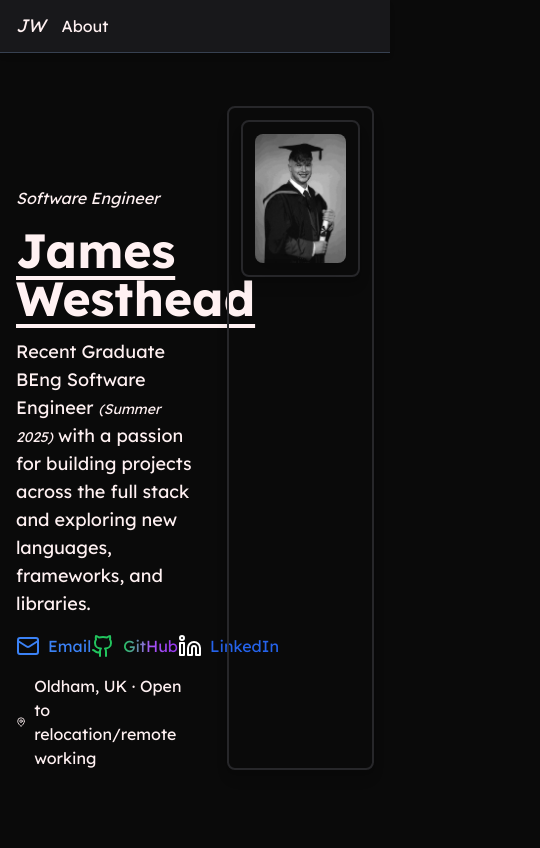
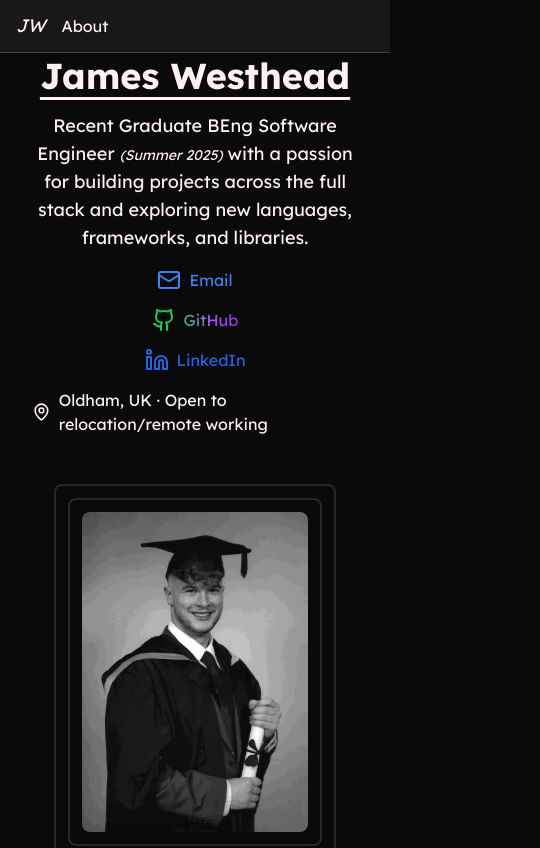
Before and after one commit to WestheadJ/portfolio, a React (Vite) app: page / in a window 390 px wide. Shown: the top 848 px of the page, 540 px wide, since content can reach past the window. Built offline with nearby package versions, Linux system fonts and the light colour scheme.

Commit message:
Mobile view fixed

```diff
--- a/src/components/Hero.jsx
+++ b/src/components/Hero.jsx
@@ -4,43 +4,56 @@ import me from "../assets/photos/me.webp";
 
 export default function Hero() {
     return (
+        <section className="min-h-screen flex items-center justify-center w-full px-4 md:px-0">
+            <div className="max-w-6xl flex flex-col md:flex-row items-center md:items-start">
 
-
-        <section className="min-h-screen flex items-center justify-center w-full">
-            <div className="max-w-68 flex">
-                <div className="w-1/2 space-y-4 mr-8 mt-[80px]">
-                    <p className="font-extralight italic">Software Engineer</p>
-                    <h1 className="text-5xl font-bold underline underline-offset-[8px] ">   James Westhead    </h1>
-                    <p className="text-lg max-w-2xl">
+                {/* Left text section */}
+                <div className="w-full md:w-1/2 space-y-4 mb-12 md:mb-0 md:mr-8 md:pl-20">
+                    <p className="font-extralight italic text-center md:text-left">Software Engineer</p>
+                    <h1 className="text-4xl sm:text-5xl font-bold underline underline-offset-[8px] text-center md:text-left">
+                        James Westhead
+                    </h1>
+                    <p className="text-lg max-w-xl mx-auto md:mx-0 text-center md:text-left">
                         Recent Graduate BEng Software Engineer <span className="italic text-sm">(Summer 2025)</span> with a passion for building projects across the full stack and exploring new languages, frameworks, and libraries.
                     </p>
 
-                    <div className="flex w-full max-w-md justify-between">
-                        <div className="flex items-center gap-2 hover:scale-110 hover:cursor-pointer transition-transform duration-200">
+                    {/* Social links */}
+                    <div className="flex flex-col sm:flex-row w-full justify-center sm:justify-center gap-4 sm:gap-1 mt-4">
+                        <div className="flex items-center gap-2 hover:scale-110 hover:cursor-pointer transition-transform duration-200 justify-center sm:justify-start">
                             <Mail className="text-blue-500" />
-                            <p className="bg-blue-500 bg-clip-text text-transparent">
-                                Email
-                            </p>
+                            <p className="bg-blue-500 bg-clip-text text-transparent">Email</p>
                         </div>
-                        <div className="flex items-center gap-2 hover:scale-110 hover:cursor-pointer transition-transform duration-200">
+                        <div className="flex items-center gap-2 hover:scale-110 hover:cursor-pointer transition-transform duration-200 justify-center sm:justify-start">
                             <Github className="text-green-500" />
-                            <p className="bg-gradient-to-r from-green-500 via-purple-500 to-purple-600 bg-clip-text text-transparent">
-                                GitHub
-                            </p>
+                            <p className="bg-gradient-to-r from-green-500 via-purple-500 to-purple-600 bg-clip-text text-transparent">GitHub</p>
                         </div>
-                        <div className="flex items-center gap-2 hover:scale-110 hover:cursor-pointer transition-transform duration-200"><Linkedin className="text-white" /><p className="text-blue-600">LinkedIn</p></div>
+                        <div className="flex items-center gap-2 hover:scale-110 hover:cursor-pointer transition-transform duration-200 justify-center sm:justify-start">
+                            <Linkedin className="text-blue-600" />
+                            <p className="text-blue-600">LinkedIn</p>
+                        </div>
                     </div>
-                    <div className="flex items-center gap-2 cursor-default"><MapPin /><p>Oldham, UK · Open to relocation/remote working</p></div>
+
+                    {/* Location */}
+                    <div className="flex items-center gap-2 justify-center  mt-4">
+                        <MapPin />
+                        <p>Oldham, UK · Open to relocation/remote working</p>
+                    </div>
                 </div>
-                <div className="w-1/2 flex justify-center">
+
+                {/* Right image section */}
+                <div className="w-full md:w-1/2 flex justify-center">
                     <div className="border-2 border-zinc-800 rounded-lg p-3 shadow-lg">
                         <div className="border-2 border-zinc-800 rounded-lg p-3 shadow-lg">
-                            <img src={me} alt="James Westhead graduation headshot" className="rounded-lg shadow-lg  mx-auto max-h-80 grayscale hover:grayscale-0" />
+                            <img
+                                src={me}
+                                alt="James Westhead graduation headshot"
+                                className="rounded-lg shadow-lg mx-auto max-w-full h-auto max-h-80 grayscale hover:grayscale-0"
+                            />
                         </div>
                     </div>
                 </div>
+
             </div>
-
-        </section >
+        </section>
     );
 }
--- a/src/components/PortfolioView.jsx
+++ b/src/components/PortfolioView.jsx
@@ -13,11 +13,11 @@ export default function PortfolioView() {
 
             <section className=" items-center justify-center">
                 <div className="inline-flex items-center justify-center w-full">
-                    <hr className="w-[60%] h-px my-8 bg-white-100 border-1" />
+                    <hr className="max-w-[60%] h-px my-8 bg-white-100 border-1" />
                     <span className="absolute px-16 font-medium text-heading -translate-x-1/2 bg-neutral-950 left-1/2"><p className="text-xl">ABOUT</p></span>
                 </div>
                 <div className="flex flex-col w-full items-center justify-center text-center">
-                    <div className="w-[71ch] mt-8 text-muted-foreground leading-relaxed">
+                    <div className="max-w-[71ch] mt-8 text-muted-foreground leading-relaxed">
                         <p >Hello there! I am James, and I recently graduated from Sheffield Hallam University with a 2:1 in Software Engineering. I love building projects in my spare time (when I'm not working!).   </p>
                         <p>With a focus using <span className="bg-gray-800 text-yellow-500 rounded-lg p-[2px] pr-0 font-extralight" >JavaScript </span>with frameworks like <span className="bg-gray-800 text-cyan-500 rounded-lg p-[2px] pr-0 font-extralight" >React.Js</span>  and <span className="bg-gray-800 text-blue-600 rounded-lg p-[2px] pr-0 font-extralight" >{"Python"}</span> for projects
                             I have used and played around with many languages and frameworks with the likes of <span className="bg-gray-800 text-purple-500 rounded-lg p-[2px] pr-0 font-extralight" >{"C#"}</span> and <span className="bg-gray-800 text-orange-600 rounded-lg p-[2px] pr-0 font-extralight" >SvelteKit.</span></p>
```
